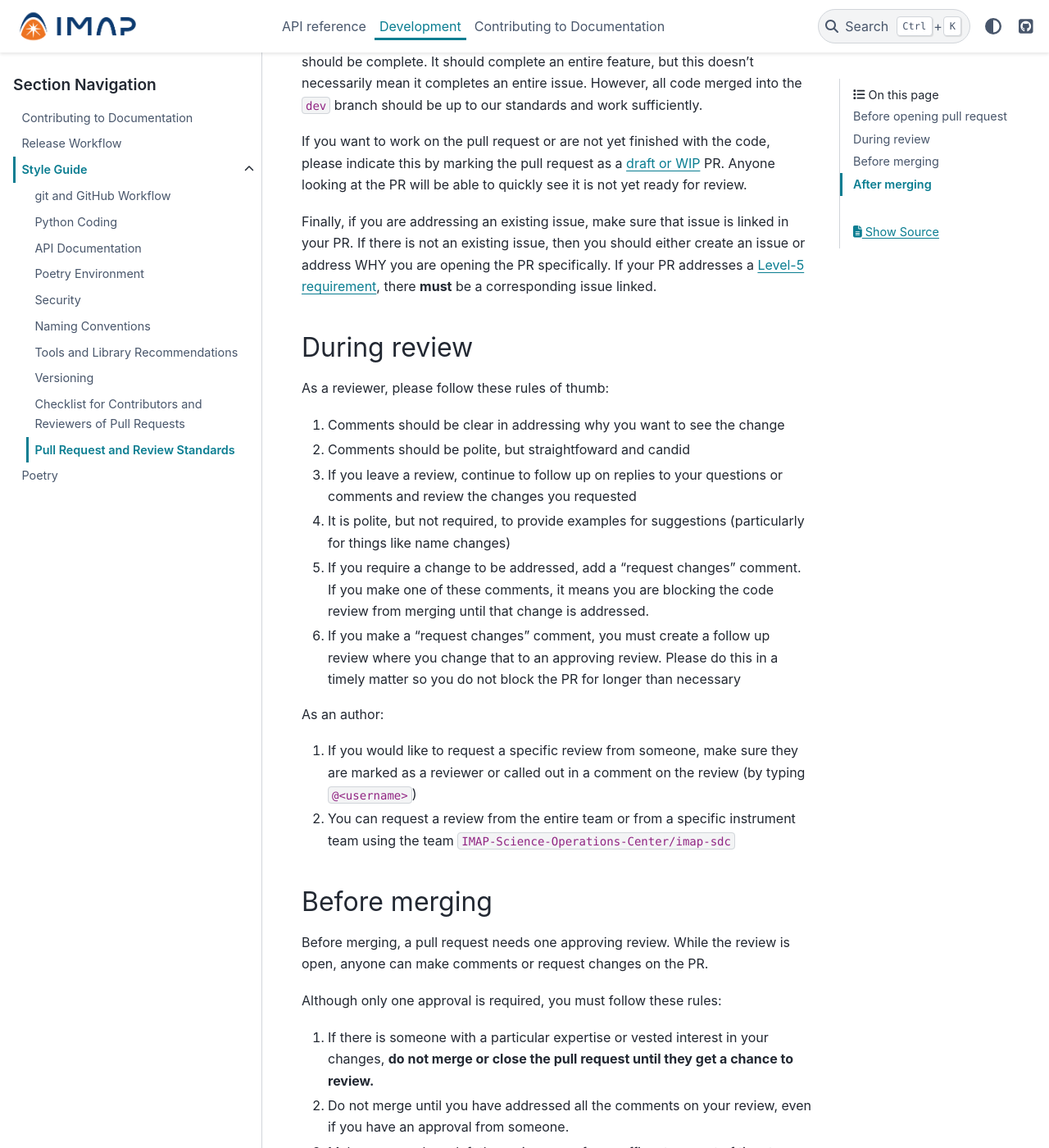
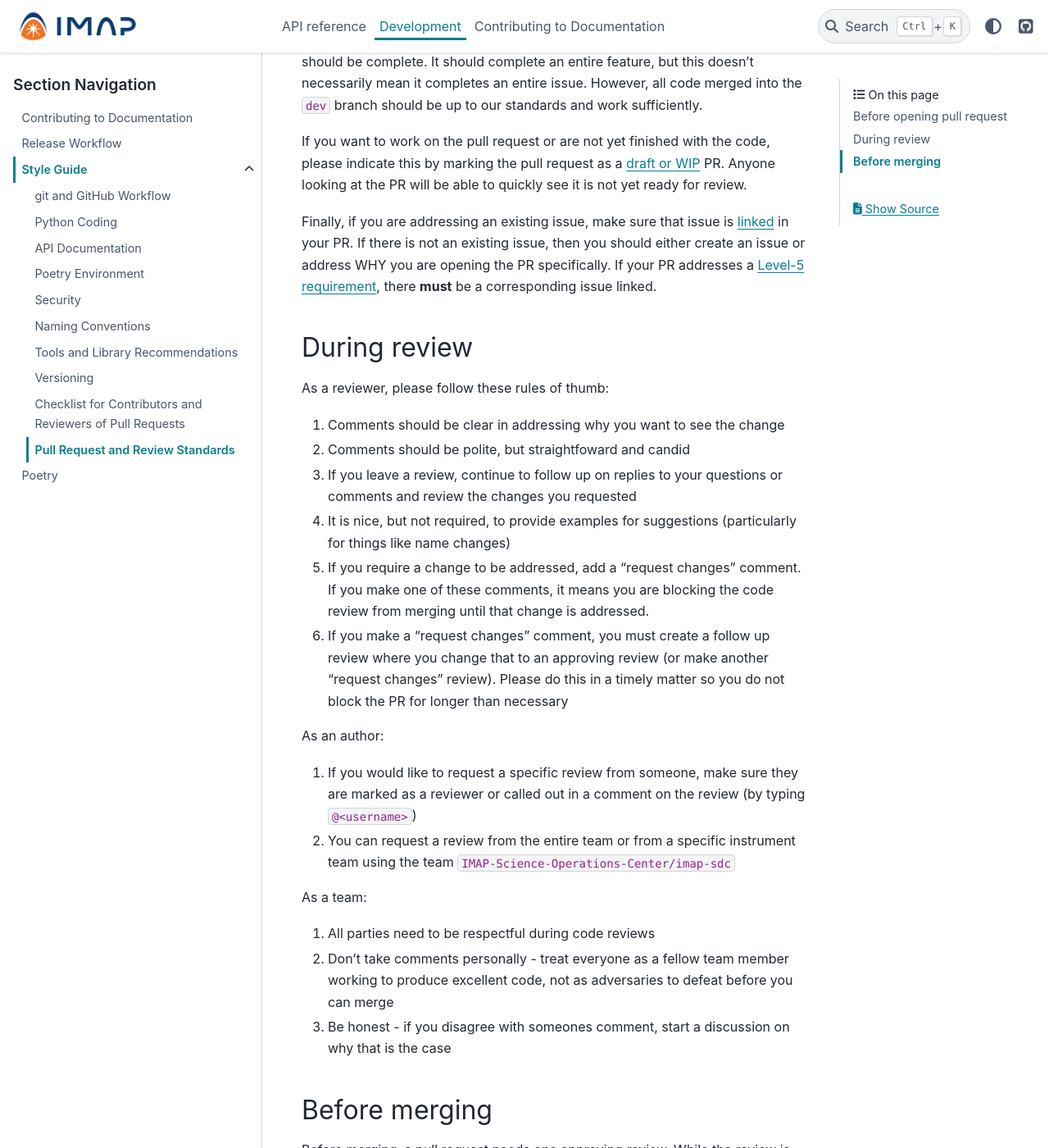
Before and after one commit to IMAP-Science-Operations-Center/imap_processing, a Sphinx documentation site: the page built from docs/source/development/style-guide/review-standards.rst, in a window 1280 px wide and 1400 px high, scrolled down 468 px. Shown: the whole window at 82% size. Built offline with Sphinx 7.4.7 and the PyData theme 0.15.4, drawn with Linux system fonts in a browser that asks for light colours; some of the changed text lies outside the part shown.

Commit message:
removing unneeded section, adding link

```diff
--- a/docs/source/development/style-guide/review-standards.rst
+++ b/docs/source/development/style-guide/review-standards.rst
@@ -19,7 +19,7 @@
 `draft or WIP <https://docs.github.com/en/pull-requests/collaborating-with-pull-requests/proposing-changes-to-your-work-with-pull-requests/about-pull-requests#draft-pull-requests>`_ PR.
 Anyone looking at the PR will be able to quickly see it is not yet ready for review.
 
-Finally, if you are addressing an existing issue, make sure that issue is linked in your PR. If there is not an existing issue, then you should either create an issue or address WHY you are opening the PR specifically.
+Finally, if you are addressing an existing issue, make sure that issue is `linked <https://docs.github.com/en/issues/tracking-your-work-with-issues/linking-a-pull-request-to-an-issue#linking-a-pull-request-to-an-issue-using-a-keyword>`_ in your PR. If there is not an existing issue, then you should either create an issue or address WHY you are opening the PR specifically.
 If your PR addresses a `Level-5 requirement <https://github.com/orgs/IMAP-Science-Operations-Center/projects/2/views/2>`_, there **must** be a corresponding issue linked.
 
 During review
@@ -30,14 +30,20 @@
 #. Comments should be clear in addressing why you want to see the change
 #. Comments should be polite, but straightfoward and candid
 #. If you leave a review, continue to follow up on replies to your questions or comments and review the changes you requested
-#. It is polite, but not required, to provide examples for suggestions (particularly for things like name changes)
+#. It is nice, but not required, to provide examples for suggestions (particularly for things like name changes)
 #. If you require a change to be addressed, add a "request changes" comment. If you make one of these comments, it means you are blocking the code review from merging until that change is addressed.
-#. If you make a "request changes" comment, you must create a follow up review where you change that to an approving review. Please do this in a timely matter so you do not block the PR for longer than necessary
+#. If you make a "request changes" comment, you must create a follow up review where you change that to an approving review (or make another "request changes" review). Please do this in a timely matter so you do not block the PR for longer than necessary
 
 As an author:
 
 #. If you would like to request a specific review from someone, make sure they are marked as a reviewer or called out in a comment on the review (by typing ``@<username>``)
 #. You can request a review from the entire team or from a specific instrument team using the team ``IMAP-Science-Operations-Center/imap-sdc``
+
+As a team:
+
+#. All parties need to be respectful during code reviews
+#. Don't take comments personally - treat everyone as a fellow team member working to produce excellent code, not as adversaries to defeat before you can merge
+#. Be honest - if you disagree with someones comment, start a discussion on why that is the case
 
 Before merging
 ==============
@@ -54,12 +60,3 @@
 #. You should ensure ALL checks on the PR pass (tests are passing)
 #. If you have a lot of commits, clean up the commits by running a `rebase <https://git-scm.com/book/en/v2/Git-Branching-Rebasing>`_ and combining commits.
 #. At least one approval should come from the SDC team. Comments from external people should be treated the same way SDC comments are.
-
-
-After merging
-=============
-
-Once you have merged your code:
-
-#. Close the issue (if it exists)
-#. Remove your branch if it is no longer needed
```
